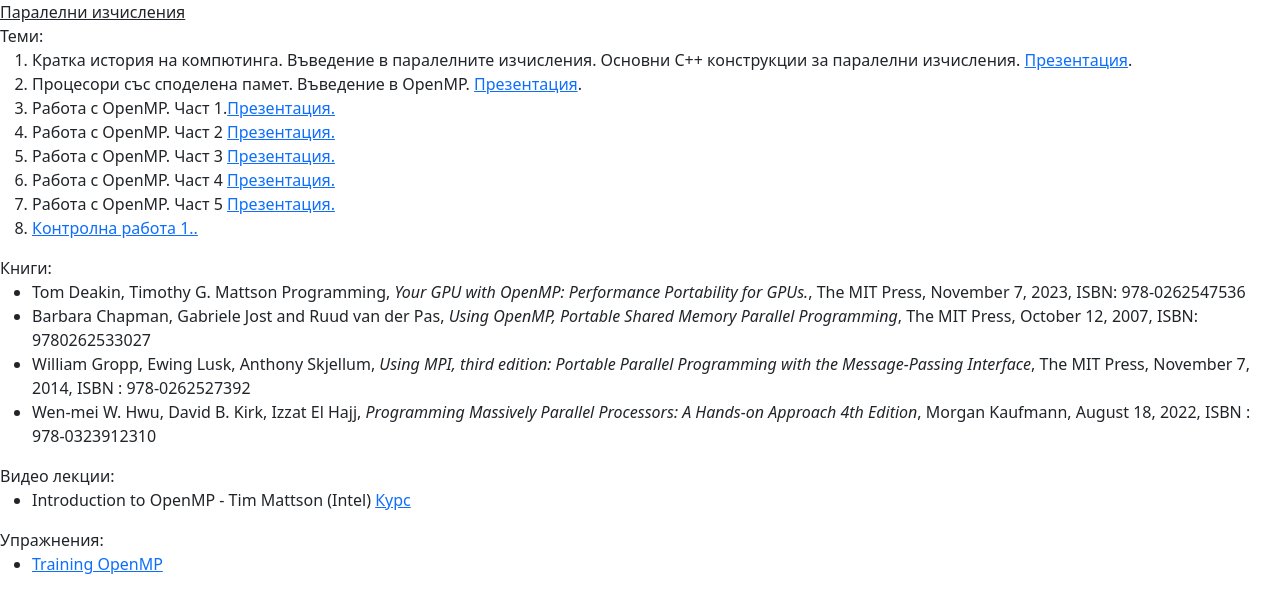
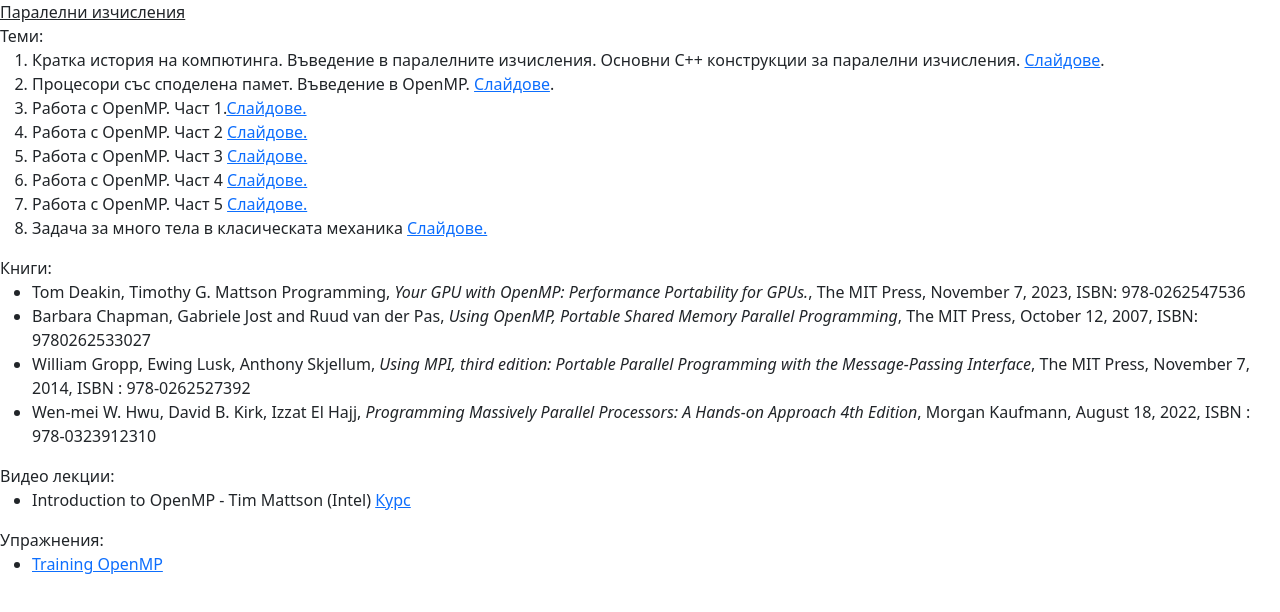
Before and after one commit to institute-for-advanced-physical-studies/lecture-notes-parallel-computing, a plain HTML site: page index.html in a window 1280 px wide. Drawn offline with Linux system fonts and the light colour scheme.

Commit message:
Update index.html

```diff
--- a/index.html
+++ b/index.html
@@ -14,14 +14,14 @@
     <u>Паралелни изчисления</u> <br>
     Теми:
     <ol>
-      <li> Кратка история на компютинга. Въведение в паралелните изчисления. Основни C++ конструкции за паралелни изчисления. <a href="https://github.com/institute-for-advanced-physical-studies/lecture-notes-parallel-computing/blob/d061960b935fd6ff317ddf90e70d5fb96af6ab2d/lecture1/intro.pdf" target="_blank">Презентация</a>. </li>
-      <li> Процесори със споделена памет. Въведение в OpenMP. <a href="https://github.com/institute-for-advanced-physical-studies/lecture-notes-parallel-computing/blob/747cfdefd9a1c2d52c68f829feb8385c21954a41/lecture2/openmp.pdf" target="_blank"> Презентация</a>. </li>
-      <li> Работа с OpenMP. Част 1.<a href="https://github.com/institute-for-advanced-physical-studies/lecture-notes-parallel-computing/blob/4b4c57609b0a49eb6ce9303f58dd12926ad7539b/lecture3/openmp-integrate.pdf" target="_blank">Презентация.</a> </li>
-      <li> Работа с OpenMP. Част 2 <a href="https://github.com/institute-for-advanced-physical-studies/lecture-notes-parallel-computing/blob/bd768a7f2708ba31f2f017cbed638714e6feab22/lecture4/openmp-for.pdf" target="_blank">Презентация. </a></li>
-      <li> Работа с OpenMP. Част 3 <a href="https://github.com/institute-for-advanced-physical-studies/lecture-notes-parallel-computing/blob/192c5d7b391acf194060fda10d918e124ef1de15/lecture5/openmp-constr.pdf" target="_blank">Презентация. </a></li>
-      <li> Работа с OpenMP. Част 4 <a href="https://github.com/institute-for-advanced-physical-studies/lecture-notes-parallel-computing/blob/main/lecture6/openmp-tasks.pdf" target="_blank">Презентация. </a></li>
-      <li> Работа с OpenMP. Част 5 <a href="https://github.com/institute-for-advanced-physical-studies/lecture-notes-parallel-computing/blob/main/lecture7/openmp-section.pdf" target="_blank">Презентация. </a></li>
-      <li>  <a href="https://github.com/institute-for-advanced-physical-studies/lecture-notes-parallel-computing/blob/main/lecture8/openmp-nbody.pdf" target="_blank">Контролна работа 1.. </a></li>
+      <li> Кратка история на компютинга. Въведение в паралелните изчисления. Основни C++ конструкции за паралелни изчисления. <a href="https://github.com/institute-for-advanced-physical-studies/lecture-notes-parallel-computing/blob/d061960b935fd6ff317ddf90e70d5fb96af6ab2d/lecture1/intro.pdf" target="_blank">Слайдове</a>. </li>
+      <li> Процесори със споделена памет. Въведение в OpenMP. <a href="https://github.com/institute-for-advanced-physical-studies/lecture-notes-parallel-computing/blob/747cfdefd9a1c2d52c68f829feb8385c21954a41/lecture2/openmp.pdf" target="_blank"> Слайдове</a>. </li>
+      <li> Работа с OpenMP. Част 1.<a href="https://github.com/institute-for-advanced-physical-studies/lecture-notes-parallel-computing/blob/4b4c57609b0a49eb6ce9303f58dd12926ad7539b/lecture3/openmp-integrate.pdf" target="_blank">Слайдове.</a> </li>
+      <li> Работа с OpenMP. Част 2 <a href="https://github.com/institute-for-advanced-physical-studies/lecture-notes-parallel-computing/blob/bd768a7f2708ba31f2f017cbed638714e6feab22/lecture4/openmp-for.pdf" target="_blank">Слайдове. </a></li>
+      <li> Работа с OpenMP. Част 3 <a href="https://github.com/institute-for-advanced-physical-studies/lecture-notes-parallel-computing/blob/192c5d7b391acf194060fda10d918e124ef1de15/lecture5/openmp-constr.pdf" target="_blank">Слайдове. </a></li>
+      <li> Работа с OpenMP. Част 4 <a href="https://github.com/institute-for-advanced-physical-studies/lecture-notes-parallel-computing/blob/main/lecture6/openmp-tasks.pdf" target="_blank">Слайдове. </a></li>
+      <li> Работа с OpenMP. Част 5 <a href="https://github.com/institute-for-advanced-physical-studies/lecture-notes-parallel-computing/blob/main/lecture7/openmp-section.pdf" target="_blank">Слайдове. </a></li>
+      <li> Задача за много тела в класическата механика  <a href="https://github.com/institute-for-advanced-physical-studies/lecture-notes-parallel-computing/blob/main/lecture8/openmp-nbody.pdf" target="_blank">Слайдове.</a></li>
     </ol>
 
 
```
